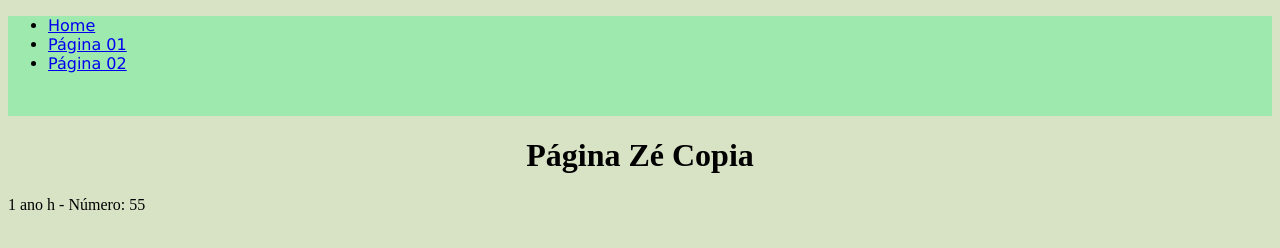
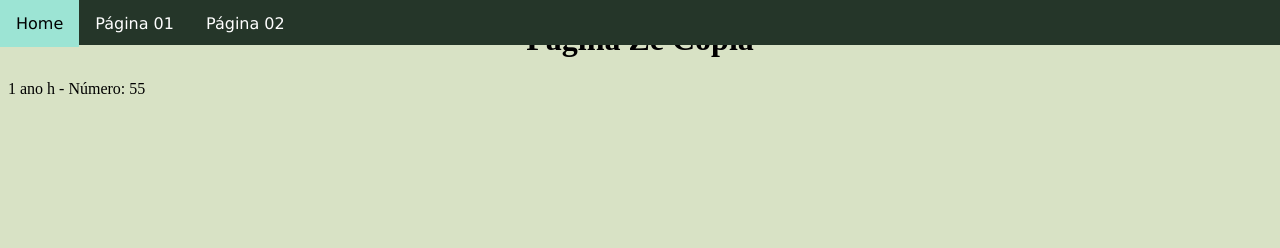
Before and after one commit to jesusmaringa/primeiroh_2t, a plain HTML site: page index.html in a window 1280 px wide. Drawn offline with Linux system fonts and the light colour scheme.

Commit message:
Aula 10-08

```diff
--- a/estilo.css
+++ b/estilo.css
@@ -5,9 +5,31 @@ h1 {
   text-align: center;
 }
 .menuPrincipal {
-   position: relative;
-   width: 100%;
-   height: 100px;
-   background: rgb(158, 233, 174);
-   font-family: 'Lucida Sans', 'Lucida Sans Regular', 'Lucida Grande', 'Lucida Sans Unicode', Geneva, Verdana, sans-serif;
+  position: absolute;
+  top: 0;
+  left: 0;
+  width: 100%;
+  height: 45px;
+  background: rgb(37, 54, 41);
+  font-family: 'Lucida Sans', 'Lucida Sans Regular', 'Lucida Grande', 'Lucida Sans Unicode', Geneva, Verdana, sans-serif;
 }
+nav ul {
+  list-style-type: none;
+  margin: 0;
+  padding: 0;
+  overflow: 0;
+}
+li {
+ float: left;
+}
+li a {
+ display: block;
+ color: rgb(255, 255, 255);
+ text-align: center;
+ padding: 14px 16px;
+ text-decoration: none;
+}
+li a:hover {
+  color: black;
+  background: rgb(156, 228, 212);
+}
```
